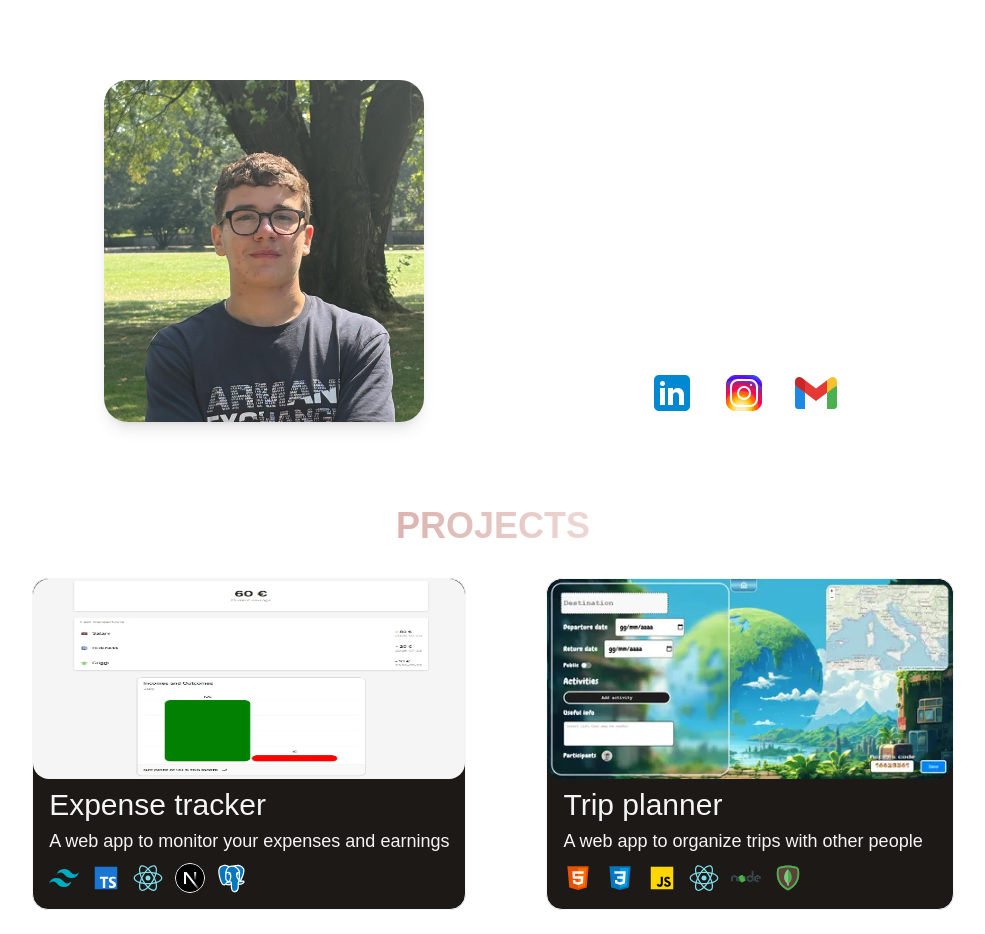
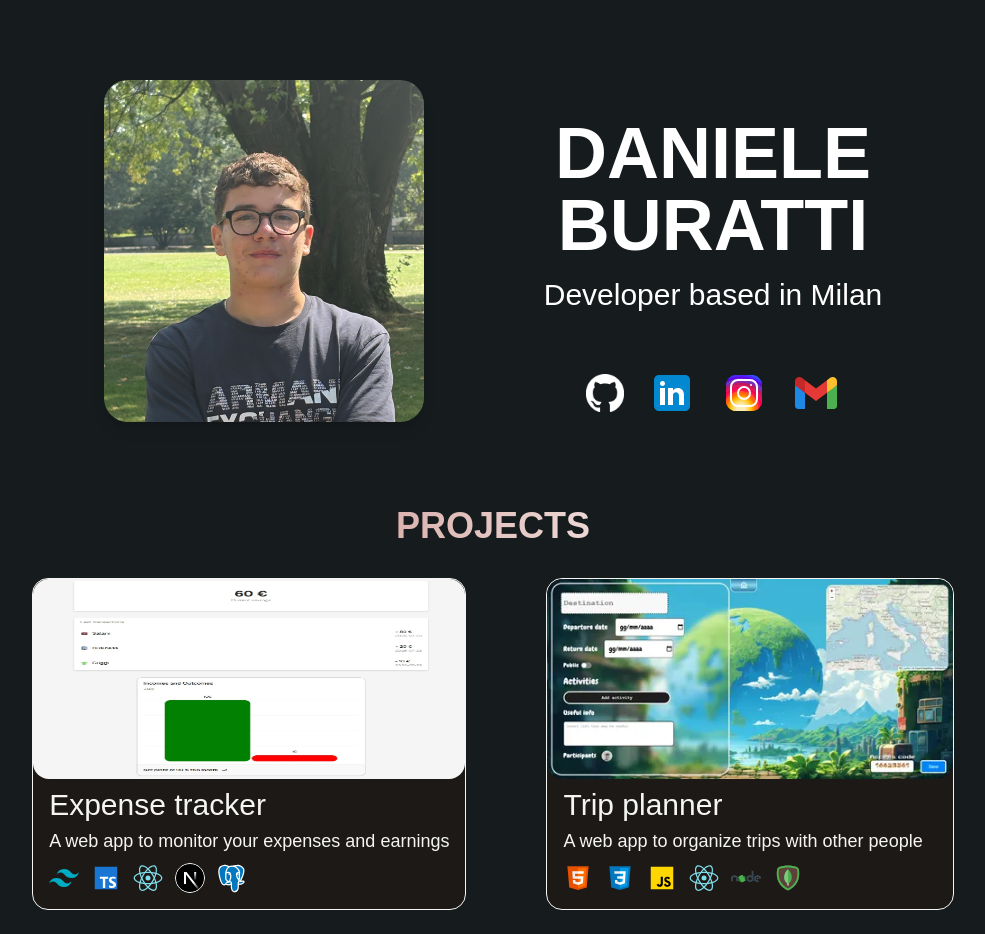
Before and after one commit to Danibura/portfolio, a Next.js app: page / in a window 1280 px wide. Shown: the whole page, without its empty margins (147-1132 px from the left). Built offline with nearby package versions, Linux system fonts and the light colour scheme.

Commit message:
Adjusted background color

```diff
--- a/app/globals.css
+++ b/app/globals.css
@@ -1,8 +1,8 @@
 @import "tailwindcss";
 
 :root {
-  --background: #ffffff;
-  --foreground: #171717;
+  --background: #161b1d;
+  --foreground: #ededed;
 }
 
 @theme inline {
@@ -14,7 +14,7 @@
 
 @media (prefers-color-scheme: dark) {
   :root {
-    --background: #0a0a0a;
+    --background: #161b1d;
     --foreground: #ededed;
   }
 }
--- a/app/layout.tsx
+++ b/app/layout.tsx
@@ -26,7 +26,7 @@ export default function RootLayout({
   return (
     <html
       lang="en"
-      className={`${geistSans.variable} ${geistMono.variable} h-full antialiased`}
+      className={`${geistSans.variable} ${geistMono.variable} h-full antialiased bg-mist-900`}
     >
       <body className="min-h-full flex flex-col bg-mist-900">{children}</body>
       <Analytics />
```
